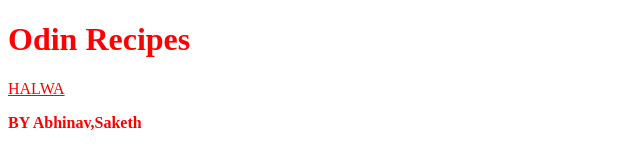
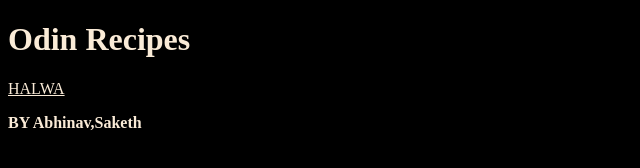
Before and after one commit to SakethReddyKethiri/Recipes, a plain HTML site: page index.html in a window 1280 px wide. Shown: the whole page, without its empty margins (0-640 px from the left). Drawn offline with Linux system fonts and the light colour scheme.

Commit message:
black and white

```diff
--- a/css/styles.css
+++ b/css/styles.css
@@ -1,3 +1,4 @@
 * {
-    color :red;
+    background-color: black;
+    color :antiquewhite;
 }
--- a/recipes/styles1.css
+++ b/recipes/styles1.css
@@ -1,3 +1,4 @@
 * {
-    color :aqua;
+    background-color: black;
+    color :whitesmoke;
 }
```
